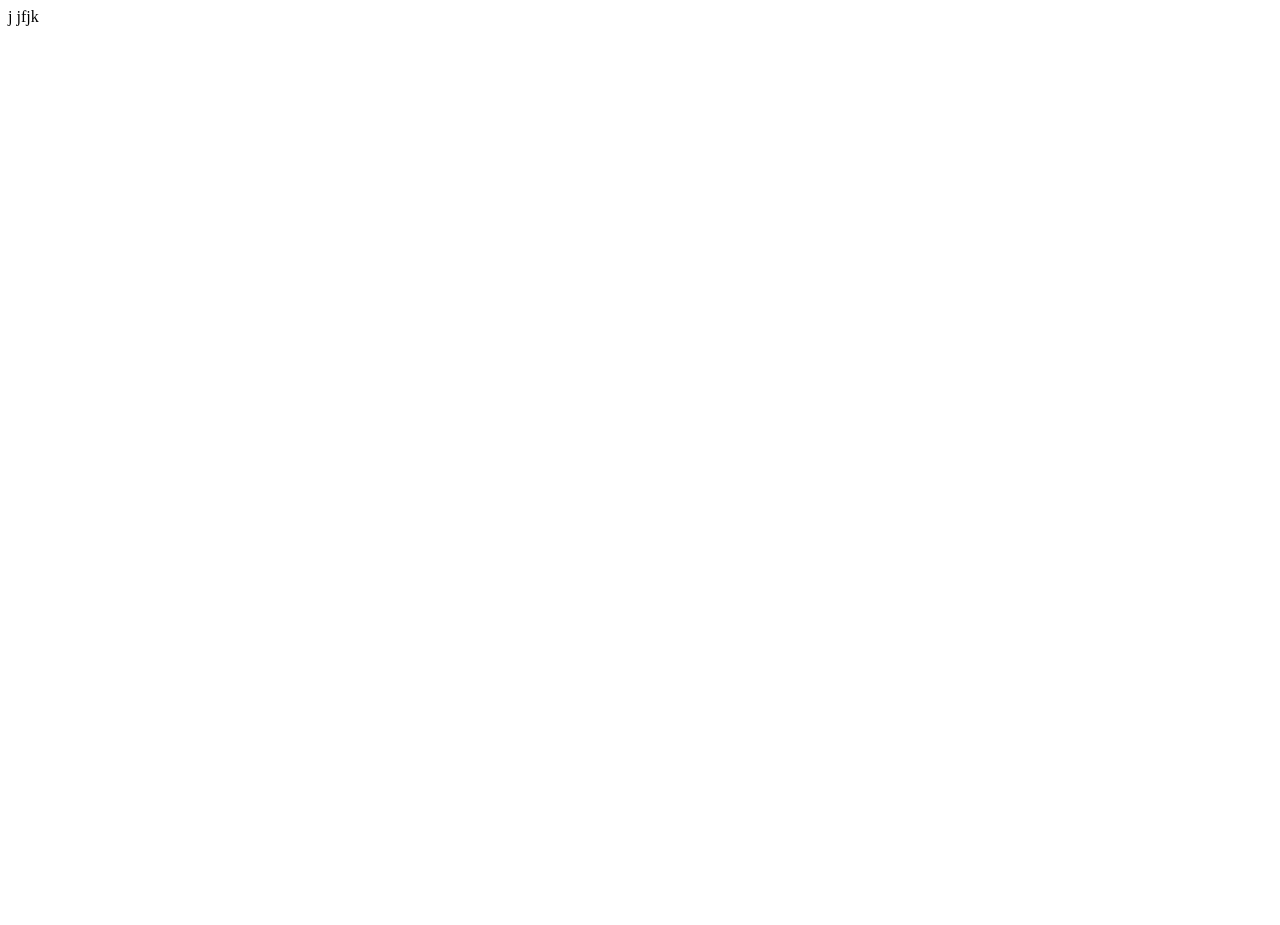
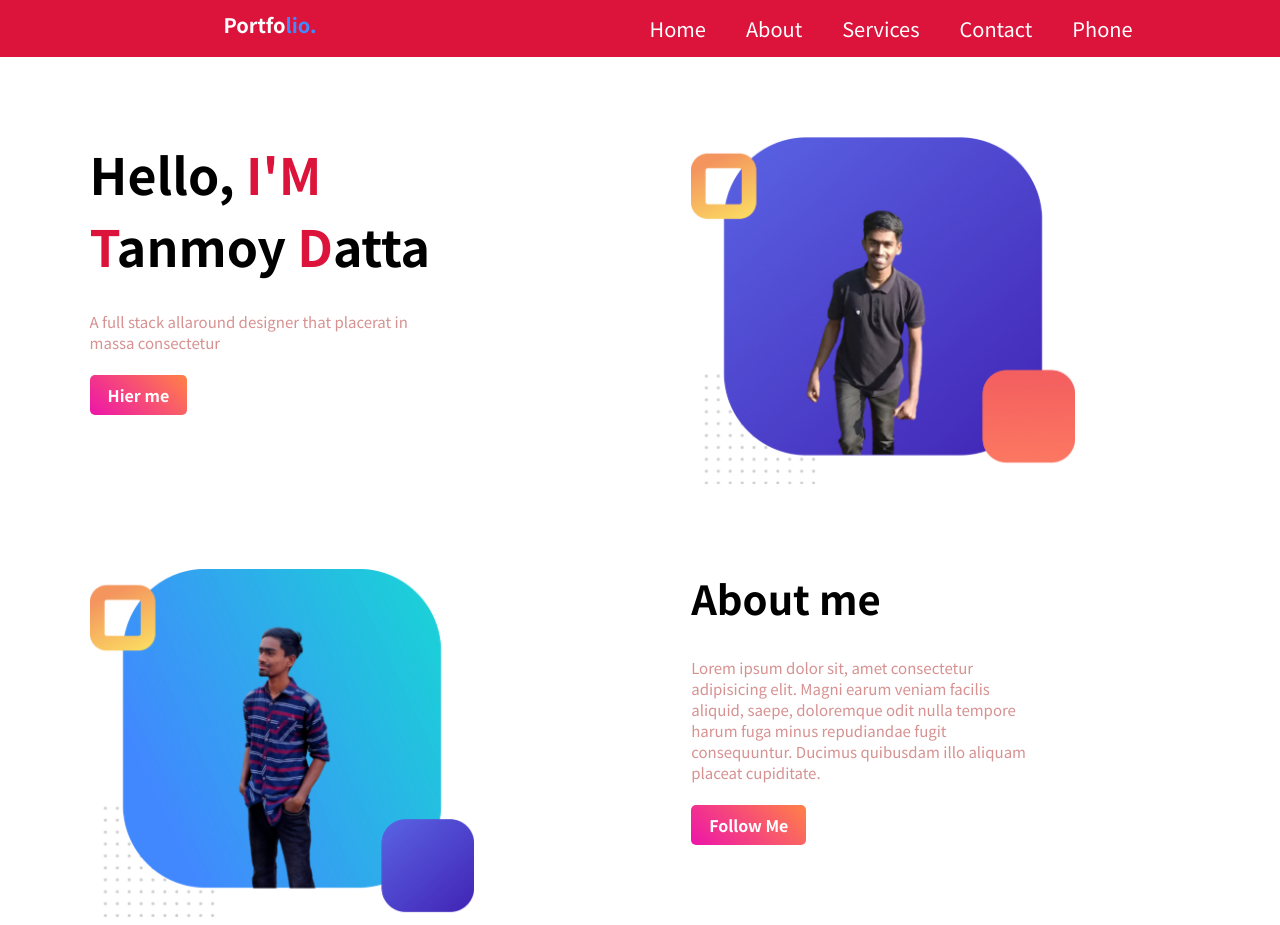
Before and after one commit to Tanmoy-d/assignment-protfolio, a plain HTML site: page index.html in a window 1280 px wide. Shown: the top 925 px of the page. Before the commit the page ends 800 px from the top, so only its background shows below. Drawn offline with Linux system fonts and the light colour scheme.

Commit message:
assinment protfolio web

```diff
--- a/index.html
+++ b/index.html
@@ -3,10 +3,95 @@
 <head>
     <meta charset="UTF-8">
     <meta name="viewport" content="width=device-width, initial-scale=1.0">
-    <title>Document</title>
+    <title>Assignment protfolio</title>
+    <link rel="preconnect" href="https://fonts.gstatic.com">
+    <link href="https://fonts.googleapis.com/css2?family=Noto+Sans+JP:wght@100;300;400;500;700;900&display=swap" rel="stylesheet">
+    <link rel="stylesheet" href="style.css">
 </head>
+
 <body>
-    j
-    jfjk
+<section  class="nav-background">
+    <div class="logo-nav">
+        <h3>Portfo<span>lio.</span> </h3>
+    </div>
+
+    <div class="navber">
+        <ul>
+            <li> <a href="#">Home</a></li>
+            <li><a href="#">About</a></li>
+            <li><a href="#">Services</a></li>
+            <li><a href="#">Contact</a></li>
+            <li><a href="#">Phone</a></li>
+        </ul>
+    </div>
+</section>
+<section class="hier-section">
+    <div class="half-width">
+        <h1>Hello,<span> I'M</span></h1>
+        <h1> <span>T</span>anmoy <span>D</span>atta</h1>
+        <p>A full stack allaround designer that placerat
+            in massa consectetur</p>
+        <a class="link-btn" target="_blank" href="https://github.com/Tanmoy-d/assignment-protfolio/blob/main/index.html">Hier me </a>
+    </div>
+    <div class="half-width">
+        <img src="images/Group 33082.jpg" alt="">
+    </div>
+</section>
+
+<section class="about-section">
+    <div class="half-width">
+        <img src="images/Group 33087.jpg" alt="">
+    </div>
+    <div class="half-width">
+        <h2>About me</h2>
+        <p>Lorem ipsum dolor sit, amet consectetur adipisicing elit. Magni earum veniam facilis aliquid, saepe, doloremque odit nulla tempore harum fuga minus repudiandae fugit consequuntur. Ducimus quibusdam illo aliquam placeat cupiditate.</p>
+        <a class="link-btn" target="_blank" href="https://web.facebook.com/?_rdc=1&_rdr">Follow Me</a>
+    </div>
+</section>
+<section class="project-section">
+    <div class="work-heding">
+        <h1><span>Lastet Work</span>ing Project</h1>
+    </div>
+    <div class="project-wrap">
+        <div class="project-image">
+            <div class="working-project">
+                <img src="images/image 4.png" alt="">
+
+             </div>
+             <div class="project-infrom">
+                 <h4>power x-gym(gym website)</h4>
+                 <p>Lorem ipsum dolor sit amet consectetur adipisicing elit. Quis laudantium beatae rem unde, architecto soluta quo possimus  molestias voluptatem quia ea voluptatum odit?</p>
+             </div>
+        </div>
+        <div class="project-image">
+            <div class="working-project">
+                <img src="images/image 5.png" alt="">
+             </div>
+             <div class="project-infrom">
+                <h4>power x-gym(gym website)</h4>
+                <p>Lorem ipsum dolor sit amet consectetur adipisicing elit. Quis laudantium beatae rem unde, architecto soluta quo possimus  molestias voluptatem quia ea voluptatum odit?</p>
+            </div>
+        </div>
+        <div class="project-image">
+            <div class="working-project">
+                <img src="images/image 8.png" alt="">
+            </div>
+             <div class="project-infrom">
+                <h4>power x-gym(gym website)</h4>
+                <p>Lorem ipsum dolor sit amet consectetur adipisicing elit. Quis laudantium beatae rem unde, architecto soluta quo possimus  molestias voluptatem quia ea voluptatum odit?</p>
+            </div>
+        </div>
+    </div>
+
+</section>
+<section class="bottom-baner">
+    <div class="img-baner">
+        <img src="images/Group_33094_1.png" alt="">
+    </div>
+    <a class="link-btn" target="_blank" href="https://web.facebook.com/?_rdc=1&_rdr">Let's Chats</a>
+</section>
+
+
+
 </body>
 </html>
--- a/style.css
+++ b/style.css
@@ -1,3 +1,139 @@
+*{
+    margin:0px;
+    paddign:0px;
+}
+body,h1,h2,h3,h4,h5,h6,p,a,span{
+    font-family: 'Noto Sans JP', sans-serif;
+}
+a{
+    text-decoration: none;
+}
+img{
+    width: 100%;
+}
+section{
+    margin-bottom:80px;
+    overflow: hidden;
+}
+ /* navber */
+.nav-background{
+    background-color: crimson;
+}
+.logo-nav h3{
+    width: 40%;
+    float: left;
+    text-align: center;
+    padding: 10px 14px;
+    font-size:20px;
+    color: white;
+}
+.logo-nav h3 span{
+    color:#4289FF;
+}
+
+
+.navber ul{
+    width: 50%;
+    list-style: none;
+    overflow: hidden;
+    margin:0px;
+    padding:0px;
+    padding-left: 7%;
+}
+.navber ul a{
+    text-decoration: none;
+
+
+}
+
+.navber ul li a{
+    float: left;
+    display: block;
+    text-decoration: none;
+    padding:14px 20px;
+    text-align: center;
+    font-size: 20px;
+    color: white;
+}
+
+/* hier-section */
+.half-width img{
+    width: 75%;
+}
+.half-width{
+    width:40%;
+    margin-left: 5%;
+    padding-left: 2%;
+    float: left;
+}
 h1{
-    color: red;
+    font-size: 50px;
+
 }
+h2{
+    font-size: 40px;
+}
+h4{
+    font-size:20px ;
+}
+span{
+    color:crimson
+}
+p{
+    margin-top: 30px;
+    margin-bottom: 30px;
+    width: 68%;
+    font-size: 15px;
+    color: #d79191;
+}
+.link-btn{
+    background-image: linear-gradient(45deg, #ed14a9,#ff8247);
+    color: white;
+    padding:8px 18px;
+    font-weight: 600;
+    border-radius: 5px;
+}
+.project-section{
+    background-color: #E5E5E5;
+    width: 100%;
+    margin-right:80px;
+
+}
+.work-heding {
+    text-align: center;
+    margin: 60px 0;
+}
+.project-wrap{
+    width: 95%;
+    margin-left: 100px;
+    margin-bottom: 100px;
+    overflow: hidden;
+
+
+
+}
+.project-image{
+    width: 28%;
+    float: left;
+    margin-right: 30px;
+    background-color:white;
+    box-shadow:10px 10px 20px gray ;
+    padding: 10px;
+    border-radius: 8px;
+}
+.project-infrom{
+
+    padding:20px;
+}
+
+section.bottom-baner{
+    width: 50%;
+    margin: auto;
+    margin-bottom: 80px;
+    overflow: hidden;
+
+}
+.img-baner{
+
+    display: block;
+}
```
